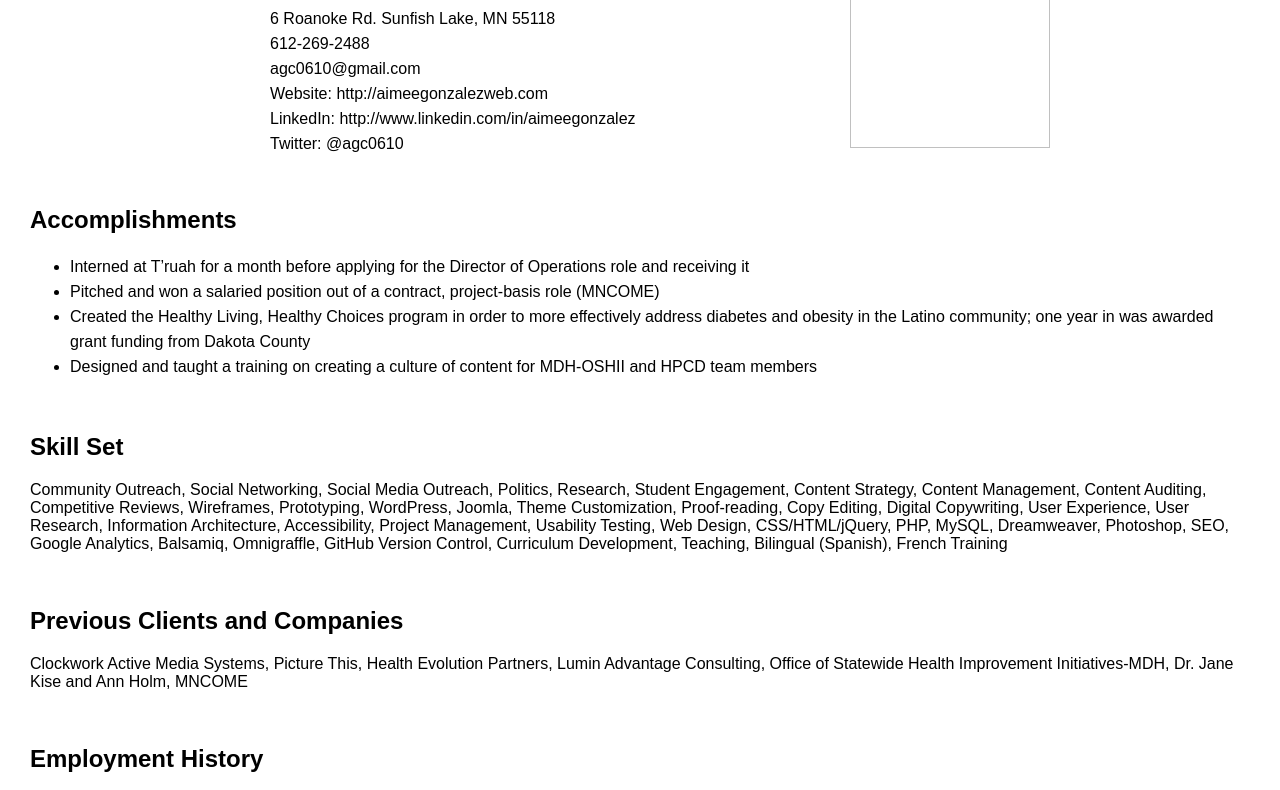
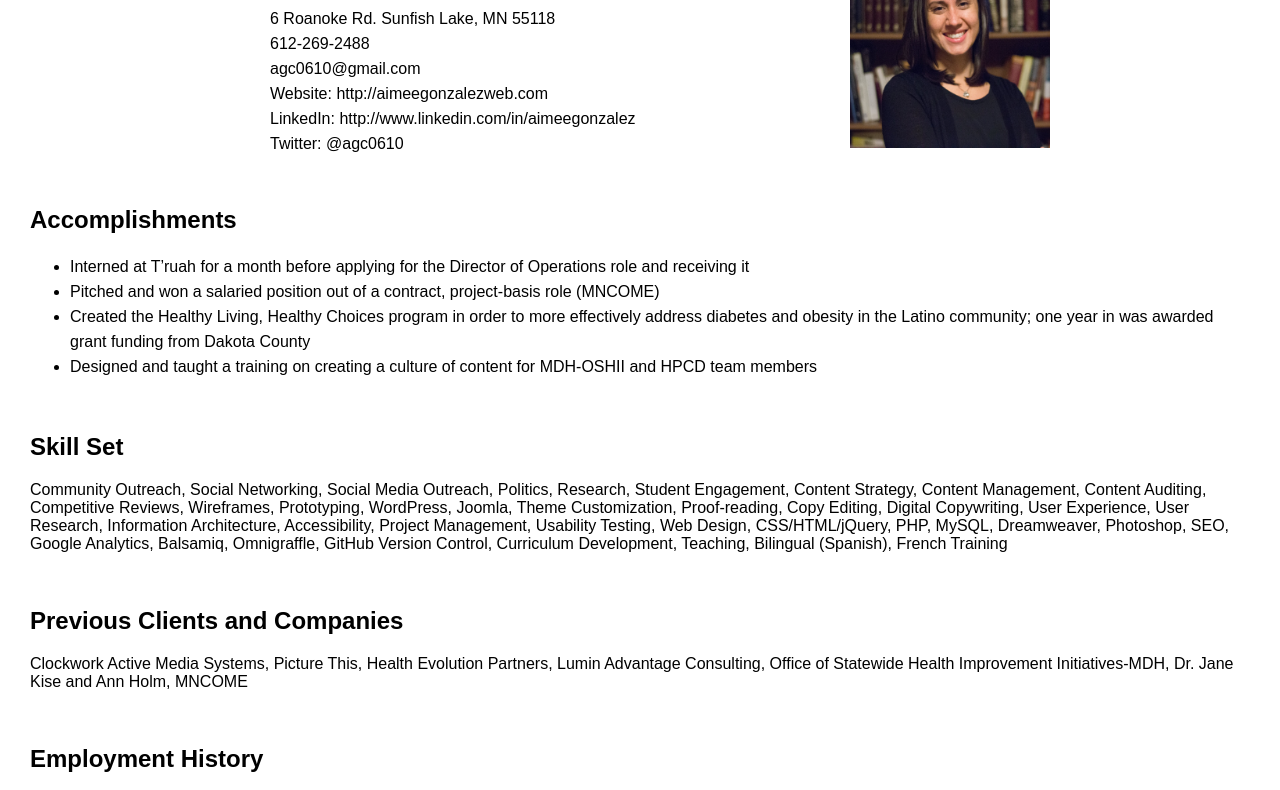
Before and after one commit to gonza166/gonza166.github.io, a plain HTML site: page index.html in a window 1280 px wide. Shown: the part 82-872 px from the top of the page. Drawn offline with Linux system fonts and the light colour scheme.

Commit message:
Added files via upload
Edited img src file path

```diff
--- a/index.html
+++ b/index.html
@@ -8,7 +8,7 @@
 
 <body>
 <div id="intro">
-<img src="Aimee Gonzalez Web Consulting/bio photos/headshot1.jpg">
+<img src="/headshot1.jpg">
 <h1>Aimee Gonzalez-Cameron</h1>
 <div id="contact">
 <ul>
```
